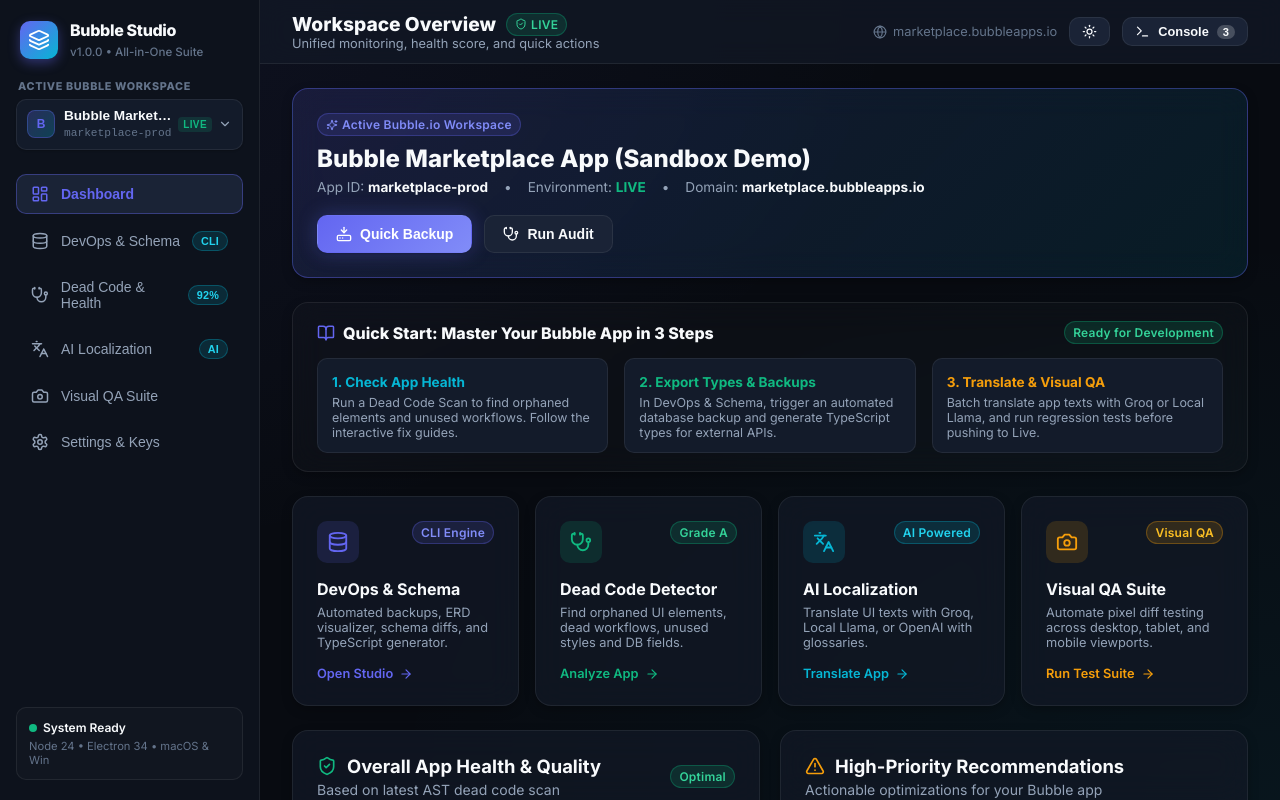
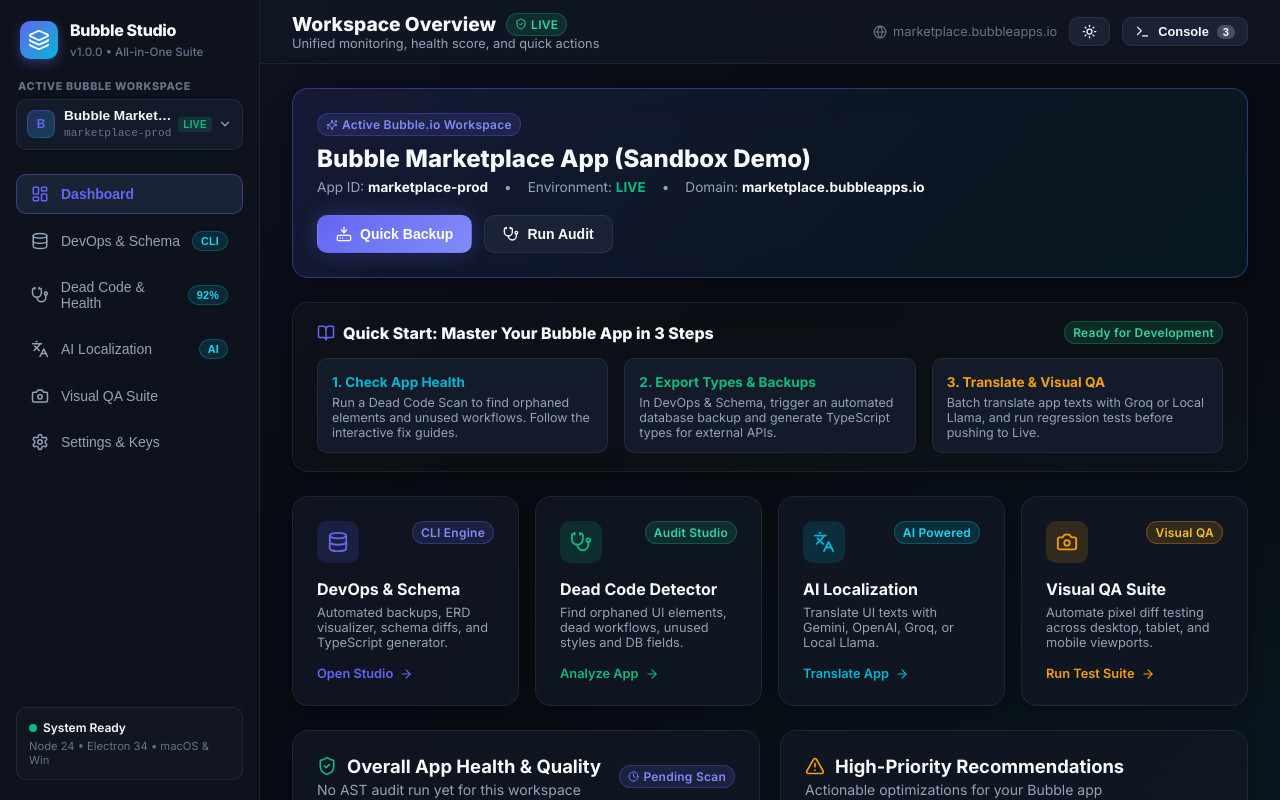
Before and after one commit to alexandrmotologa/bubble-io-dev-studio, a React (Vite) app: page / in a window 1280 px wide. Both pictures are taken after a click on the button "Load Demo Sandbox App". Built offline with nearby package versions, Linux system fonts and the light colour scheme.

Commit message:
feat: make Dashboard health score, counts and recommendations 100% dynamic per Bubble project

```diff
--- a/src/App.tsx
+++ b/src/App.tsx
@@ -1,5 +1,5 @@
 import React, { useState, useEffect } from 'react';
-import { GlobalSettings, LogEntry, NavigationTab, ProjectProfile, ThemeMode } from './types';
+import { GlobalSettings, LogEntry, NavigationTab, ProjectProfile, ThemeMode, AuditHealthReport } from './types';
 import { ProjectStore } from './core/storage/projectStore';
 import { Sidebar } from './components/Sidebar';
 import { Header } from './components/Header';
@@ -23,8 +23,10 @@
   const [logs, setLogs] = useState<LogEntry[]>([]);
   const [isBackingUp, setIsBackingUp] = useState(false);
   const [isAuditing, setIsAuditing] = useState(false);
-  const [healthScore, setHealthScore] = useState(92);
-  const [healthGrade, setHealthGrade] = useState('A');
+  const [auditReports, setAuditReports] = useState<Record<string, AuditHealthReport>>({});
+
+  const activeProject = settings.projects.find(p => p.id === settings.activeProjectId) || settings.projects[0];
+  const currentAuditReport = activeProject ? auditReports[activeProject.id] || null : null;
 
   // Apply theme to document
   useEffect(() => {
@@ -55,8 +57,6 @@
     };
     setLogs(prev => [newEntry, ...prev.slice(0, 199)]);
   };
-
-  const activeProject = settings.projects.find(p => p.id === settings.activeProjectId) || settings.projects[0];
 
   const handleToggleTheme = () => {
     const nextTheme: ThemeMode = settings.theme === 'dark' ? 'light' : 'dark';
@@ -95,17 +95,26 @@
     addLog('system', `Loaded Sandbox Demo Application: '${demo.name}'`, 'success');
   };
 
+  const handleAuditReportUpdate = (report: AuditHealthReport) => {
+    if (activeProject) {
+      setAuditReports(prev => ({
+        ...prev,
+        [activeProject.id]: report
+      }));
+    }
+  };
+
   const handleQuickBackup = async () => {
     if (!activeProject || isBackingUp) return;
     setIsBackingUp(true);
     setIsTerminalOpen(true);
-    addLog('devops', `[Quick Backup] Triggering backup for ${activeProject.appId}...`);
+    addLog('devops', `[Quick Backup] Triggering automated database snapshot for ${activeProject.name} (${activeProject.appId})...`);
 
     try {
       const result = await DevOpsEngine.runBackup(activeProject, (msg) => {
         addLog('devops', msg);
       });
-      addLog('devops', `[Quick Backup] Backup completed successfully (${result.recordCount} records).`, 'success');
+      addLog('devops', `[Quick Backup] Backup completed successfully (${result.recordCount} records exported).`, 'success');
     } catch (e: any) {
       addLog('devops', `[Quick Backup] Error: ${e.message}`, 'error');
     } finally {
@@ -114,16 +123,15 @@
   };
 
   const handleQuickAudit = async () => {
-    if (isAuditing) return;
+    if (isAuditing || !activeProject) return;
     setIsAuditing(true);
     setIsTerminalOpen(true);
-    addLog('audit', `[Quick Audit] Running full AST dead code inspection...`);
+    addLog('audit', `[Quick Audit] Running full AST dead code inspection for ${activeProject.name}...`);
 
     try {
       const report = await AuditEngine.analyzeApp();
-      setHealthScore(report.score);
-      setHealthGrade(report.grade);
-      addLog('audit', `[Quick Audit] Completed: Health Score ${report.score}% (Grade ${report.grade}).`, 'success');
+      handleAuditReportUpdate(report);
+      addLog('audit', `[Quick Audit] Completed: Health Score ${report.score}% (Grade ${report.grade}) with ${report.deadItems.length} issues identified.`, 'success');
     } catch (e: any) {
       addLog('audit', `[Quick Audit] Error: ${e.message}`, 'error');
     } finally {
@@ -167,8 +175,7 @@
             onLoadDemoProject={handleLoadDemoProject}
             isBackingUp={isBackingUp}
             isAuditing={isAuditing}
-            healthScore={healthScore}
-            healthGrade={healthGrade}
+            auditReport={currentAuditReport}
           />
         )}
 
@@ -181,6 +188,8 @@
 
         {currentTab === 'audit' && (
           <AuditView
+            currentReport={currentAuditReport}
+            onReportUpdate={handleAuditReportUpdate}
             onLog={addLog}
           />
         )}
--- a/src/views/DashboardView.tsx
+++ b/src/views/DashboardView.tsx
@@ -4,19 +4,18 @@
   Stethoscope,
   Languages,
   Camera,
-  Play,
   CheckCircle2,
   AlertTriangle,
   ArrowRight,
   ShieldCheck,
   HardDriveDownload,
   Sparkles,
-  Check,
   BookOpen,
   Plus,
-  FlaskConical
+  FlaskConical,
+  Clock
 } from 'lucide-react';
-import { NavigationTab, ProjectProfile } from '../types';
+import { NavigationTab, ProjectProfile, AuditHealthReport } from '../types';
 
 interface DashboardViewProps {
   activeProject?: ProjectProfile;
@@ -27,8 +26,7 @@
   onLoadDemoProject?: () => void;
   isBackingUp: boolean;
   isAuditing: boolean;
-  healthScore: number;
-  healthGrade: string;
+  auditReport: AuditHealthReport | null;
 }
 
 export const DashboardView: React.FC<DashboardViewProps> = ({
@@ -40,15 +38,18 @@
   onLoadDemoProject,
   isBackingUp,
   isAuditing,
-  healthScore,
-  healthGrade
+  auditReport
 }) => {
+  const hasAudit = auditReport !== null;
+  const healthScore = auditReport?.score || 0;
+  const healthGrade = auditReport?.grade || '-';
+
   return (
     <div className="view-container">
       {/* Top Banner / Project Status */}
       {activeProject ? (
         <div className="card" style={{
-          background: 'linear-gradient(135deg, rgba(99, 102, 241, 0.15) 0%, rgba(6, 182, 212, 0.1) 100%)',
+          background: 'linear-gradient(135deg, rgba(99, 102, 241, 0.12) 0%, rgba(6, 182, 212, 0.08) 100%)',
           border: '1px solid var(--border-active)'
         }}>
           <div style={{ display: 'flex', justifyContent: 'space-between', alignItems: 'center', flexWrap: 'wrap', gap: '20px' }}>
@@ -73,6 +74,7 @@
                 onClick={onRunQuickBackup}
                 disabled={isBackingUp}
                 className="btn btn-primary"
+                title="Fetch database schema and download JSON snapshot"
               >
                 <HardDriveDownload size={16} />
                 <span>{isBackingUp ? 'Backing up...' : 'Quick Backup'}</span>
@@ -81,6 +83,7 @@
                 onClick={onRunQuickAudit}
                 disabled={isAuditing}
                 className="btn btn-secondary"
+                title="Run AST scan for orphaned elements and dead workflows"
               >
                 <Stethoscope size={16} />
                 <span>{isAuditing ? 'Auditing...' : 'Run Audit'}</span>
@@ -204,7 +207,9 @@
             }}>
               <Stethoscope size={22} />
             </div>
-            <span className="badge badge-emerald">Grade {healthGrade}</span>
+            <span className="badge badge-emerald">
+              {hasAudit ? `Grade ${healthGrade}` : 'Audit Studio'}
+            </span>
           </div>
           <h3 style={{ fontSize: '1rem', fontWeight: 700, marginBottom: '6px' }}>Dead Code Detector</h3>
           <p style={{ fontSize: '0.8rem', color: 'var(--text-secondary)', marginBottom: '16px' }}>
@@ -235,7 +240,7 @@
           </div>
           <h3 style={{ fontSize: '1rem', fontWeight: 700, marginBottom: '6px' }}>AI Localization</h3>
           <p style={{ fontSize: '0.8rem', color: 'var(--text-secondary)', marginBottom: '16px' }}>
-            Translate UI texts with Groq, Local Llama, or OpenAI with glossaries.
+            Translate UI texts with Gemini, OpenAI, Groq, or Local Llama.
           </p>
           <div style={{ display: 'flex', alignItems: 'center', gap: '6px', fontSize: '0.8rem', color: 'var(--accent-cyan)', fontWeight: 600 }}>
             <span>Translate App</span>
@@ -271,8 +276,9 @@
         </div>
       </div>
 
-      {/* Bottom Row: App Health & Recommendations */}
+      {/* Bottom Row: Dynamic App Health & Dynamic Recommendations */}
       <div className="grid-2">
+        {/* Dynamic Health Card */}
         <div className="card">
           <div className="card-header">
             <div>
@@ -280,11 +286,24 @@
                 <ShieldCheck size={20} color="var(--accent-emerald)" />
                 <span>Overall App Health & Quality</span>
               </div>
-              <div className="card-subtitle">Based on latest AST dead code scan</div>
+              <div className="card-subtitle">
+                {hasAudit
+                  ? `Calculated from AST scan on ${new Date(auditReport.analyzedAt).toLocaleTimeString()}`
+                  : 'No AST audit run yet for this workspace'}
               </div>
-            <span className="badge badge-emerald">Optimal</span>
+            </div>
+            {hasAudit ? (
+              <span className={`badge ${healthScore >= 80 ? 'badge-emerald' : 'badge-amber'}`}>
+                {healthScore >= 80 ? 'Optimal' : 'Needs Cleanup'}
+              </span>
+            ) : (
+              <span className="badge badge-indigo">
+                <Clock size={11} /> Pending Scan
+              </span>
+            )}
           </div>
 
+          {hasAudit ? (
             <div className="health-score-container" style={{ marginTop: '12px' }}>
               <div
                 className="gauge-circle"
@@ -299,24 +318,44 @@
               <div style={{ flex: 1, display: 'flex', flexDirection: 'column', gap: '8px' }}>
                 <div style={{ display: 'flex', justifyContent: 'space-between', fontSize: '0.85rem' }}>
                   <span style={{ color: 'var(--text-secondary)' }}>Orphaned UI Elements:</span>
-                <strong style={{ color: 'var(--accent-amber)' }}>8 items</strong>
+                  <strong style={{ color: auditReport.deadElementsCount > 0 ? 'var(--accent-amber)' : 'var(--accent-emerald)' }}>
+                    {auditReport.deadElementsCount} items
+                  </strong>
                 </div>
                 <div style={{ display: 'flex', justifyContent: 'space-between', fontSize: '0.85rem' }}>
-                <span style={{ color: 'var(--text-secondary)' }}>Dead Workflows:</span>
-                <strong style={{ color: 'var(--accent-rose)' }}>6 items</strong>
+                  <span style={{ color: 'var(--text-secondary)' }}>Dead Workflows & Events:</span>
+                  <strong style={{ color: auditReport.deadWorkflowsCount > 0 ? 'var(--accent-rose)' : 'var(--accent-emerald)' }}>
+                    {auditReport.deadWorkflowsCount} items
+                  </strong>
                 </div>
                 <div style={{ display: 'flex', justifyContent: 'space-between', fontSize: '0.85rem' }}>
                   <span style={{ color: 'var(--text-secondary)' }}>Unused Database Fields:</span>
-                <strong style={{ color: 'var(--accent-cyan)' }}>5 fields</strong>
+                  <strong style={{ color: auditReport.deadFieldsCount > 0 ? 'var(--accent-cyan)' : 'var(--accent-emerald)' }}>
+                    {auditReport.deadFieldsCount} fields
+                  </strong>
                 </div>
                 <div style={{ display: 'flex', justifyContent: 'space-between', fontSize: '0.85rem' }}>
                   <span style={{ color: 'var(--text-secondary)' }}>Unreferenced Styles:</span>
-                <strong style={{ color: 'var(--text-primary)' }}>4 styles</strong>
+                  <strong style={{ color: 'var(--text-primary)' }}>
+                    {auditReport.deadStylesCount} styles
+                  </strong>
                 </div>
               </div>
             </div>
+          ) : (
+            <div style={{ textAlign: 'center', padding: '24px 12px' }}>
+              <div style={{ color: 'var(--text-secondary)', fontSize: '0.85rem', marginBottom: '14px' }}>
+                Click <strong>"Run Audit"</strong> above or upload your Bubble export JSON to calculate your application's health score.
+              </div>
+              <button onClick={onRunQuickAudit} disabled={isAuditing} className="btn btn-primary btn-sm">
+                <Stethoscope size={14} />
+                <span>{isAuditing ? 'Analyzing AST...' : 'Run First Audit Scan'}</span>
+              </button>
+            </div>
+          )}
         </div>
 
+        {/* Dynamic Recommendations Card */}
         <div className="card">
           <div className="card-header">
             <div>
@@ -328,39 +367,38 @@
             </div>
           </div>
 
-          <div style={{ display: 'flex', flexDirection: 'column', gap: '12px' }}>
-            <div style={{
+          {hasAudit && auditReport.recommendations.length > 0 ? (
+            <div style={{ display: 'flex', flexDirection: 'column', gap: '10px' }}>
+              {auditReport.recommendations.map((rec, idx) => (
+                <div
+                  key={idx}
+                  style={{
                     padding: '10px 14px',
                     borderRadius: 'var(--radius-md)',
-              background: 'rgba(245, 158, 11, 0.08)',
-              border: '1px solid rgba(245, 158, 11, 0.2)',
-              fontSize: '0.85rem',
+                    background: idx === 0 ? 'rgba(245, 158, 11, 0.08)' : 'rgba(99, 102, 241, 0.08)',
+                    border: idx === 0 ? '1px solid rgba(245, 158, 11, 0.2)' : '1px solid rgba(99, 102, 241, 0.2)',
+                    fontSize: '0.835rem',
                     display: 'flex',
                     gap: '10px',
                     alignItems: 'flex-start'
-            }}>
-              <CheckCircle2 size={16} color="var(--accent-amber)" style={{ marginTop: '2px', flexShrink: 0 }} />
+                  }}
+                >
+                  <CheckCircle2
+                    size={16}
+                    color={idx === 0 ? 'var(--accent-amber)' : 'var(--primary)'}
+                    style={{ marginTop: '2px', flexShrink: 0 }}
+                  />
                   <div>
-                <strong>Purge 6 orphaned workflow actions:</strong> Prevents silent backend execution errors and queue stalls.
+                    {rec}
                   </div>
                 </div>
-
-            <div style={{
-              padding: '10px 14px',
-              borderRadius: 'var(--radius-md)',
-              background: 'rgba(99, 102, 241, 0.08)',
-              border: '1px solid rgba(99, 102, 241, 0.2)',
-              fontSize: '0.85rem',
-              display: 'flex',
-              gap: '10px',
-              alignItems: 'flex-start'
-            }}>
-              <CheckCircle2 size={16} color="var(--primary)" style={{ marginTop: '2px', flexShrink: 0 }} />
-              <div>
-                <strong>Generate TypeScript definitions:</strong> Export current Bubble schema interfaces to your external frontend or API repo.
+              ))}
             </div>
+          ) : (
+            <div style={{ textAlign: 'center', padding: '24px 12px', color: 'var(--text-muted)', fontSize: '0.85rem' }}>
+              Run an audit to generate intelligent refactoring recommendations for this workspace.
             </div>
-          </div>
+          )}
         </div>
       </div>
     </div>
```
Also changed, not shown: src/views/AuditView.tsx (+11 -4 lines). Lines whose indentation alone changed are shown as unchanged.
